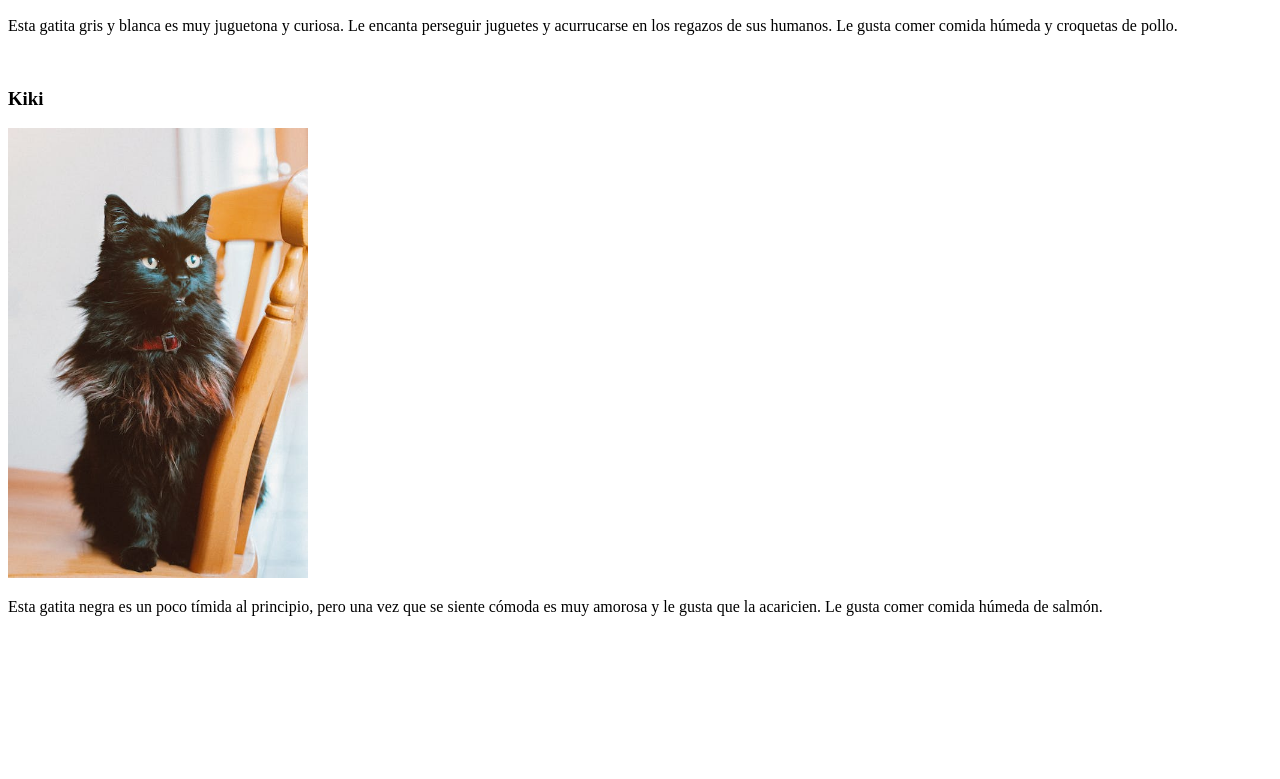
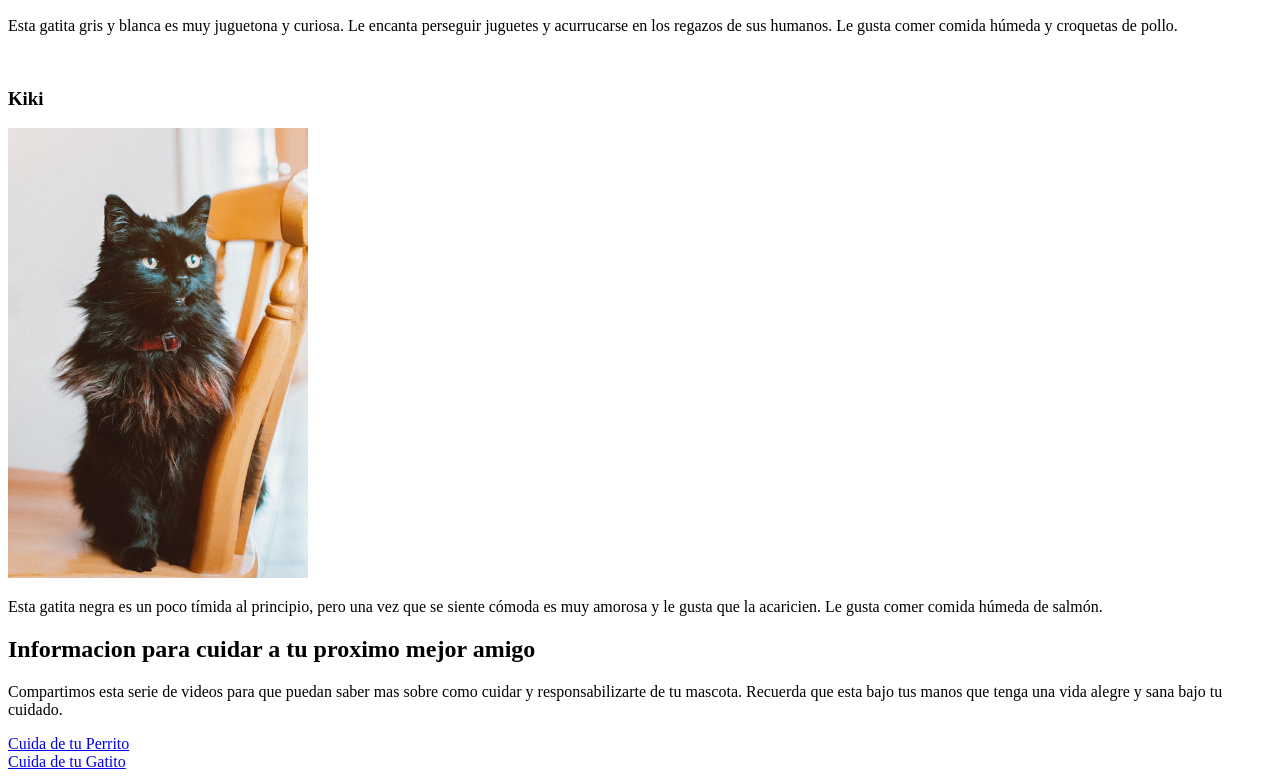
Before and after one commit to axelolea/Adopta-Generation, a plain HTML site: page index.html in a window 1280 px wide. Shown: the part 1454-2233 px from the top of the page. Before the commit the page ends 2086 px from the top, so only its background shows below. Drawn offline with Linux system fonts and the light colour scheme.

Commit message:
Agregando enlaces para el cuidado de las mascotas

```diff
--- a/index.html
+++ b/index.html
@@ -34,5 +34,11 @@
     <h3>Kiki</h3>
     <img src="./kiki.jpeg" alt="Imagen de Kiki" width="300px">
     <p>Esta gatita negra es un poco tímida al principio, pero una vez que se siente cómoda es muy amorosa y le gusta que la acaricien. Le gusta comer comida húmeda de salmón.</p>
+    <h2>Informacion para cuidar a tu proximo mejor amigo</h2>
+    <p>Compartimos esta serie de videos para que puedan saber mas sobre como cuidar y responsabilizarte de tu mascota. Recuerda que esta bajo tus manos que tenga una vida alegre y sana bajo tu cuidado.</p>
+
+    <a href="https://www.youtube.com/watch?v=9dDemBxxulo&ab_channel=ExpertoAnimal">Cuida de tu Perrito</a>
+    <br>
+    <a href="https://www.youtube.com/watch?v=J3NAYXXyBVI&ab_channel=ExpertoAnimal">Cuida de tu Gatito</a>
 </body>
 </html>
```
